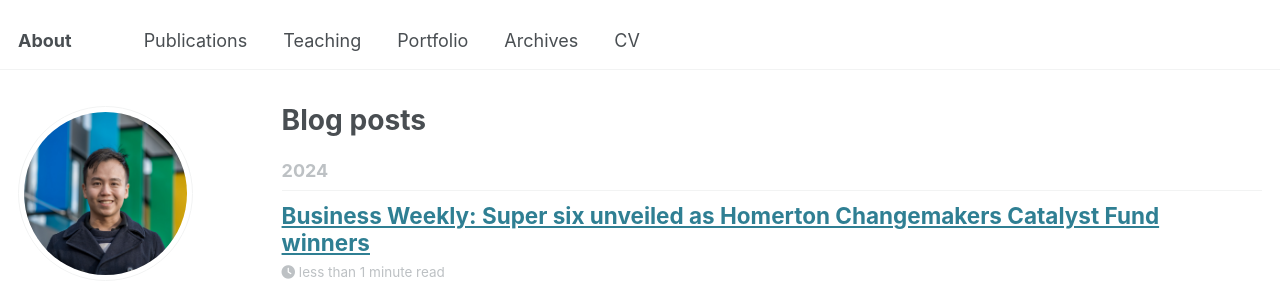
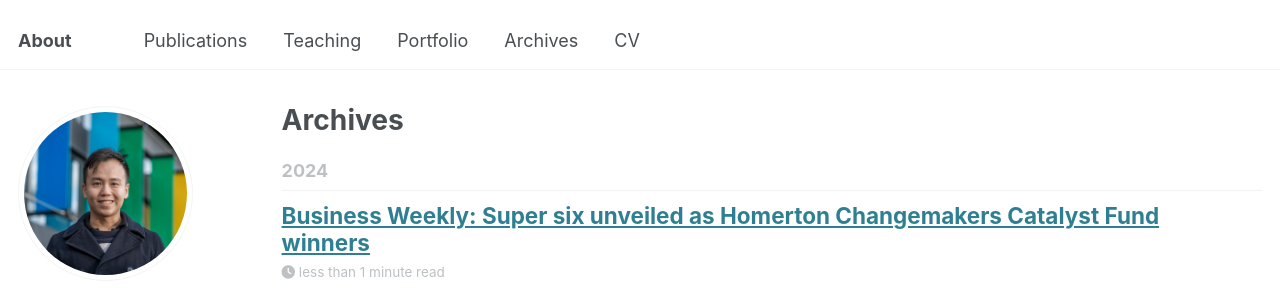
Before and after one commit to yeappl/yeappl.github.io, a Jekyll site: the page built from _pages/year-archive.html, in a window 1280 px wide and 1362 px high. Shown: the top 292 px of the window. Built offline with Jekyll 4.4.1, drawn with Linux system fonts in a browser that asks for light colours; some web fonts are replaced.

Commit message:
Update year-archive.html

```diff
--- a/_pages/year-archive.html
+++ b/_pages/year-archive.html
@@ -1,7 +1,7 @@
 ---
 layout: archive
 permalink: /year-archive/
-title: "Blog posts"
+title: "Archives"
 author_profile: true
 redirect_from:
   - /wordpress/blog-posts/
```
